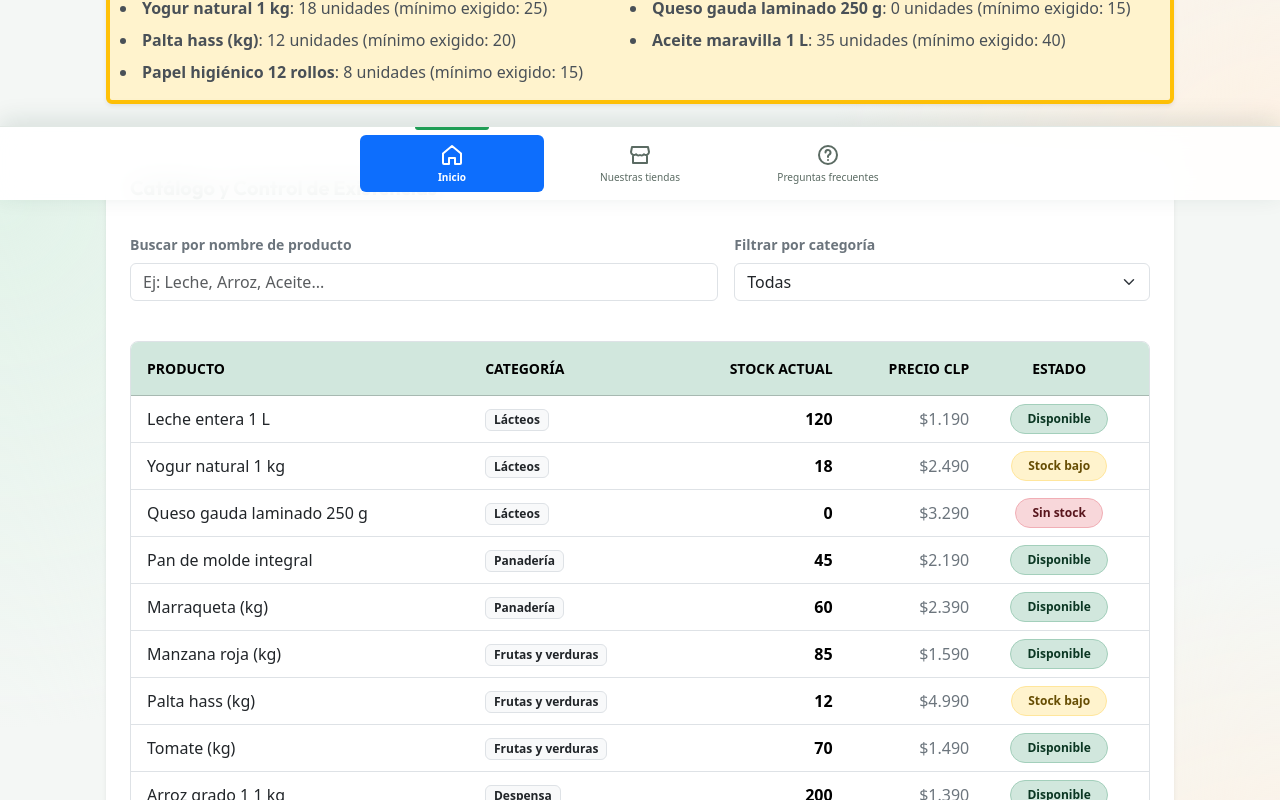
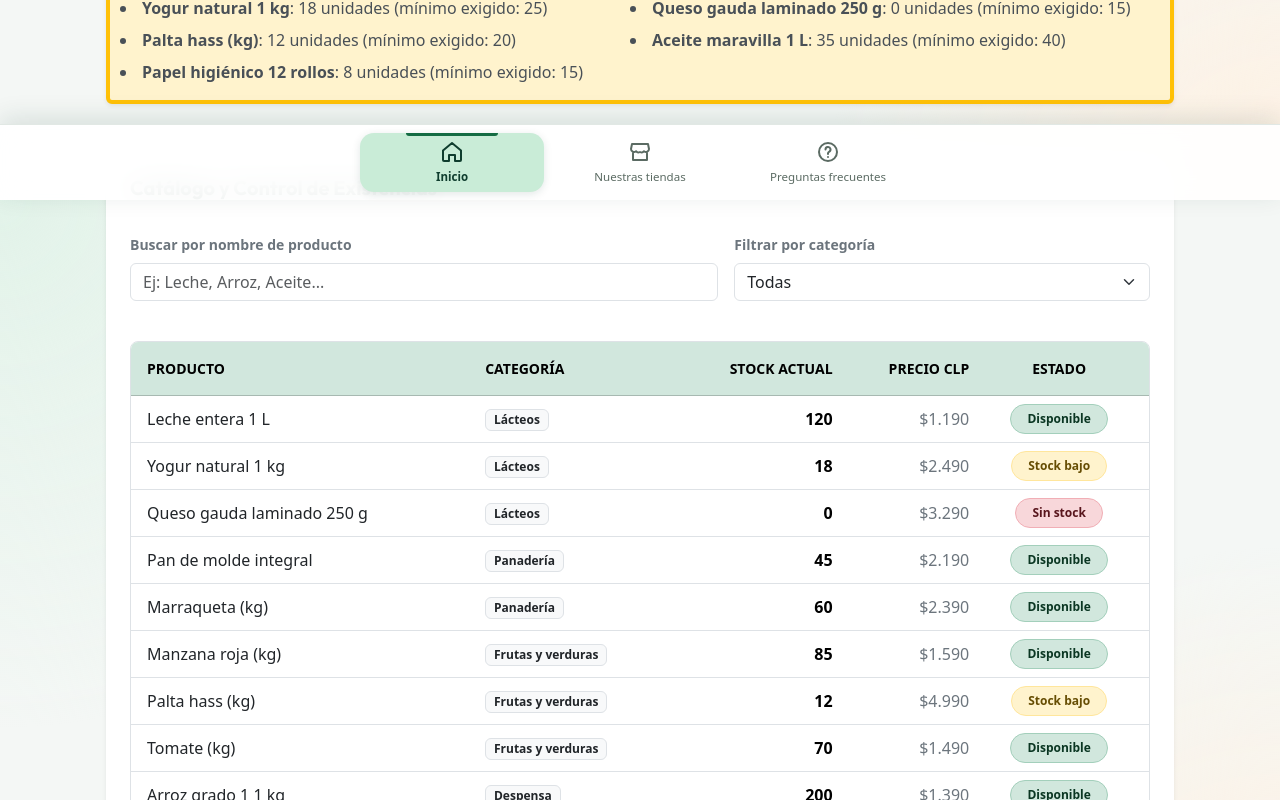
Before and after one commit to xHellex/supermercado-felipe-penaloza-pfy2202, a React (Vite) app: page / in a window 1280 px wide. Shown: the part 600-1400 px from the top of the page. Built offline with nearby package versions, Linux system fonts and the light colour scheme.

Commit message:
fix(Frontend_II/Exp1_S1): corregir solapamiento del menu inferior y estilo activo con color corporativo

```diff
--- a/src/App.jsx
+++ b/src/App.jsx
@@ -19,7 +19,7 @@ function App() {
       {/* Barra superior con la marca: visible en todas las páginas */}
       <Encabezado />
 
-      <main className="container py-3 py-md-4 contenido">
+      <main className="container pt-3 pt-md-4 contenido">
         <Routes>
           {/* Página principal (Home) */}
           <Route path="/" element={<Home />} />
--- a/src/components/BottomNav.css
+++ b/src/components/BottomNav.css
@@ -64,19 +64,20 @@
 
 /* Clase que agrega NavLink cuando su ruta coincide con la URL actual */
 .bottom-nav__link--activo {
-  font-weight: 600;
-  color: var(--verde-700);
+  font-weight: 700;
+  color: var(--verde-900);
   background: var(--verde-100);
+  box-shadow: 0 2px 8px rgb(15 61 46 / 0.12);
 }
 
-/* Indicador superior de la pestaña activa */
+/* Indicador superior de la pestaña activa integrado al botón */
 .bottom-nav__link--activo::before {
   content: '';
   position: absolute;
-  top: -0.5rem;
-  left: 30%;
-  right: 30%;
+  top: 0;
+  left: 25%;
+  right: 25%;
   height: 3px;
-  background: var(--verde-500);
+  background: var(--verde-700);
   border-radius: 0 0 3px 3px;
 }
--- a/src/components/BottomNav.jsx
+++ b/src/components/BottomNav.jsx
@@ -44,20 +44,18 @@ function BottomNav() {
   return (
     <nav className="fixed-bottom bottom-nav" aria-label="Navegación principal">
       <div className="container px-2">
-        <ul className="bottom-nav__lista nav nav-pills nav-justified mx-auto">
+        <ul className="bottom-nav__lista nav nav-justified mx-auto">
           {opciones.map(({ ruta, texto, Icono, end }) => (
             <li key={ruta} className="nav-item">
               <NavLink
                 to={ruta}
                 end={end}
                 className={({ isActive }) =>
-                  `nav-link d-flex flex-column align-items-center bottom-nav__link ${
-                    isActive ? 'bottom-nav__link--activo active' : ''
-                  }`
+                  `bottom-nav__link ${isActive ? 'bottom-nav__link--activo' : ''}`
                 }
               >
                 <Icono />
-                <span className="small">{texto}</span>
+                <span>{texto}</span>
               </NavLink>
             </li>
           ))}
--- a/src/index.css
+++ b/src/index.css
@@ -74,11 +74,14 @@ a {
   border-radius: 6px;
 }
 
-/* Contenedor principal: el padding inferior deja espacio al menú fijo */
+/* Contenedor principal: el padding inferior deja espacio holgado al menú fijo */
 .contenido {
   max-width: 1100px;
   margin: 0 auto;
-  padding: 1.5rem 1rem 7rem;
+  padding-top: 1.5rem !important;
+  padding-left: 1rem !important;
+  padding-right: 1rem !important;
+  padding-bottom: calc(9rem + env(safe-area-inset-bottom)) !important;
 }
 
 .max-w-1100 {
--- a/src/pages/Home.jsx
+++ b/src/pages/Home.jsx
@@ -87,7 +87,7 @@ function Home() {
         </aside>
       )}
 
-      <section className="card shadow-sm border-0 p-3 p-md-4 mb-4 inventario" aria-labelledby="titulo-inventario">
+      <section className="card shadow-sm border-0 p-3 p-md-4 mb-5 inventario" aria-labelledby="titulo-inventario">
         <h2 id="titulo-inventario" className="h4 fw-bold mb-3 text-success-emphasis">Catálogo y Control de Existencias</h2>
 
         {/* Filtros responsivos con formularios de Bootstrap */}
@@ -126,7 +126,7 @@ function Home() {
         </div>
 
         {/* Tabla responsiva de Bootstrap */}
-        <div className="table-responsive border rounded-3">
+        <div className="table-responsive border rounded-3 mb-2">
           <table className="table table-hover align-middle mb-0">
             <thead className="table-success text-uppercase small">
               <tr>
@@ -165,7 +165,7 @@ function Home() {
             </tbody>
             <tfoot className="table-light">
               <tr>
-                <td colSpan="5" className="ps-3 py-2 text-muted small">
+                <td colSpan="5" className="ps-3 py-3 text-secondary small fw-medium">
                   Mostrando {productosFiltrados.length} de {productos.length} productos en catálogo.
                 </td>
               </tr>
--- a/src/pages/NuestrasTiendas.jsx
+++ b/src/pages/NuestrasTiendas.jsx
@@ -73,7 +73,7 @@ function NuestrasTiendas() {
         ))}
       </div>
 
-      <div className="card text-white p-4 p-md-5 shadow-sm border-0 rounded-4 llamado" style={{ background: 'linear-gradient(135deg, #0f3d2e, #18553f)' }}>
+      <div className="card text-white p-4 p-md-5 shadow-sm border-0 rounded-4 mb-5 llamado" style={{ background: 'linear-gradient(135deg, #0f3d2e, #18553f)' }}>
         <div className="d-flex flex-column flex-md-row justify-content-between align-items-md-center gap-3">
           <div>
             <h2 className="h4 fw-bold mb-1">¿Tienes dudas sobre retiro en tienda o medios de pago?</h2>
--- a/src/pages/PreguntasFrecuentes.jsx
+++ b/src/pages/PreguntasFrecuentes.jsx
@@ -62,7 +62,7 @@ function PreguntasFrecuentes() {
         })}
       </div>
 
-      <div className="card text-white p-4 p-md-5 shadow-sm border-0 rounded-4 llamado" style={{ background: 'linear-gradient(135deg, #0f3d2e, #18553f)' }}>
+      <div className="card text-white p-4 p-md-5 shadow-sm border-0 rounded-4 mb-5 llamado" style={{ background: 'linear-gradient(135deg, #0f3d2e, #18553f)' }}>
         <div className="d-flex flex-column flex-md-row justify-content-between align-items-md-center gap-3">
           <div>
             <h2 className="h4 fw-bold mb-1">¿No encontraste lo que buscabas?</h2>
```
